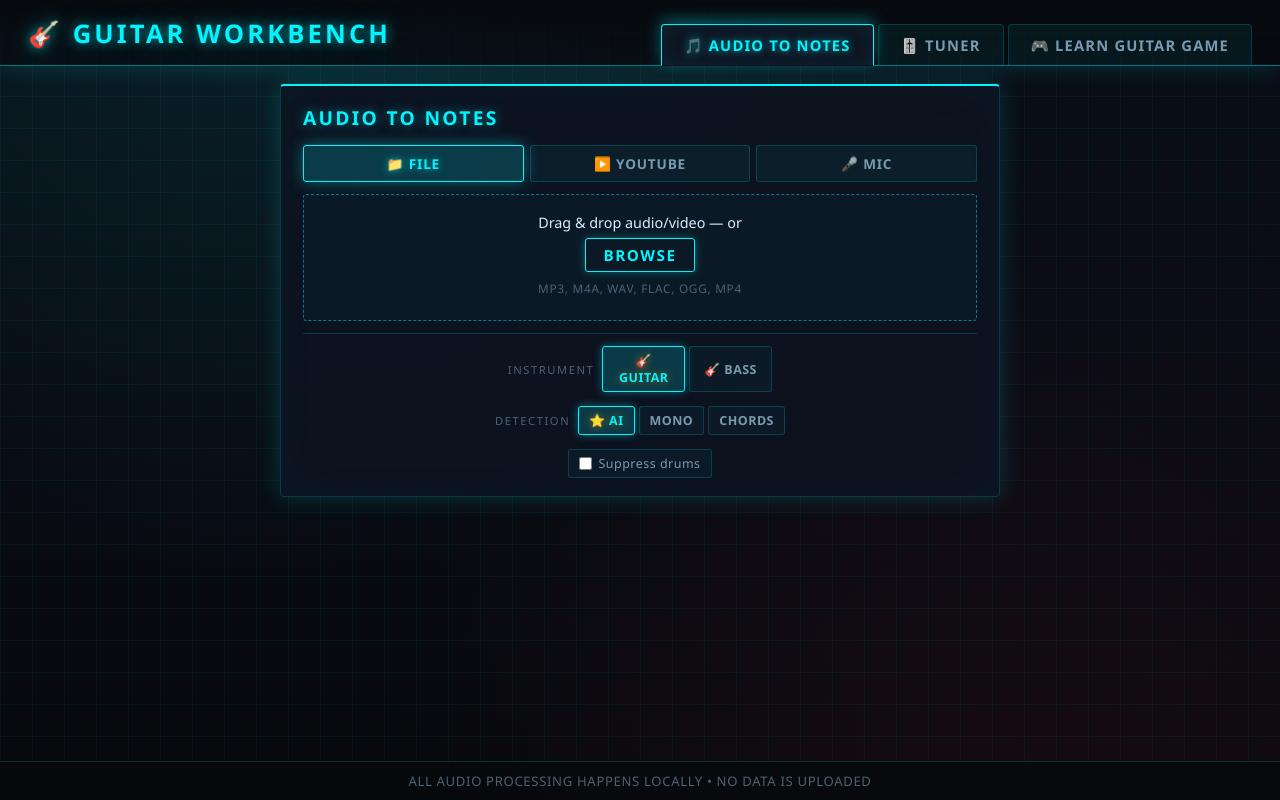
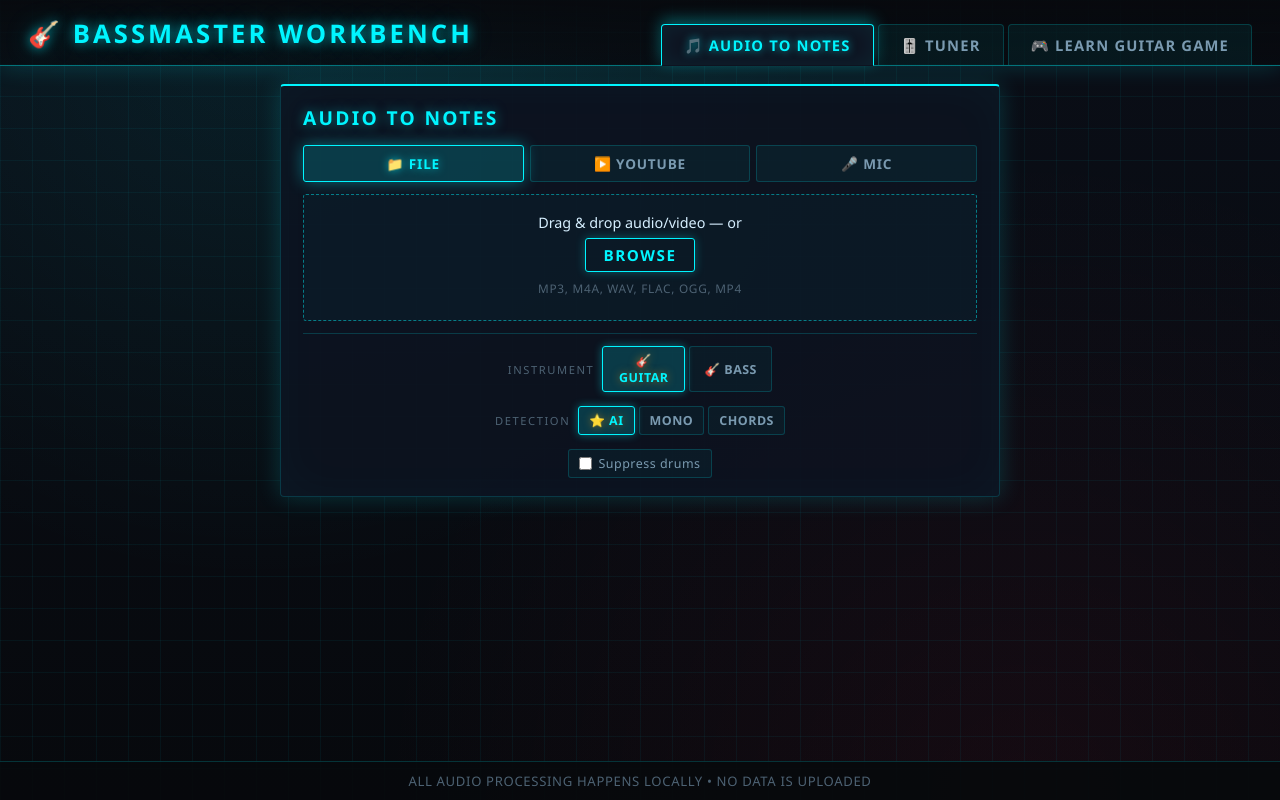
Before and after one commit to steti321-dot/bassmaster, a React (Create React App) app: page / in a window 1280 px wide. Built offline with nearby package versions, Linux system fonts and the light colour scheme.

Commit message:
Rebrand to Bassmaster Workbench + rewrite README around Game / Tuner / Electron transcriber

```diff
--- a/public/index.html
+++ b/public/index.html
@@ -4,8 +4,8 @@
   <meta charset="utf-8" />
   <meta name="viewport" content="width=device-width, initial-scale=1" />
   <meta name="theme-color" content="#000000" />
-  <meta name="description" content="Convert audio/video to Guitar Pro tabs" />
-  <title>MP3 to GP4 - Guitar Tabs from Audio</title>
+  <meta name="description" content="Bassmaster Workbench — practice bass &amp; guitar with note-rain scoring, tuner, and chord-simplifying Kids and Training modes." />
+  <title>Bassmaster Workbench</title>
   <style>
     * {
       margin: 0;
--- a/src/App.tsx
+++ b/src/App.tsx
@@ -24,7 +24,7 @@ export default function App() {
     <div className="app">
       <header className="app-header">
         <div className="app-header-content">
-          <h1>🎸 Guitar Workbench</h1>
+          <h1>🎸 Bassmaster Workbench</h1>
           <nav className="app-tabs">
             {!IS_WEB_BUILD && (
               <button
```
Also changed, not shown: 1 other file (tests, documents, lock files or other folders).
